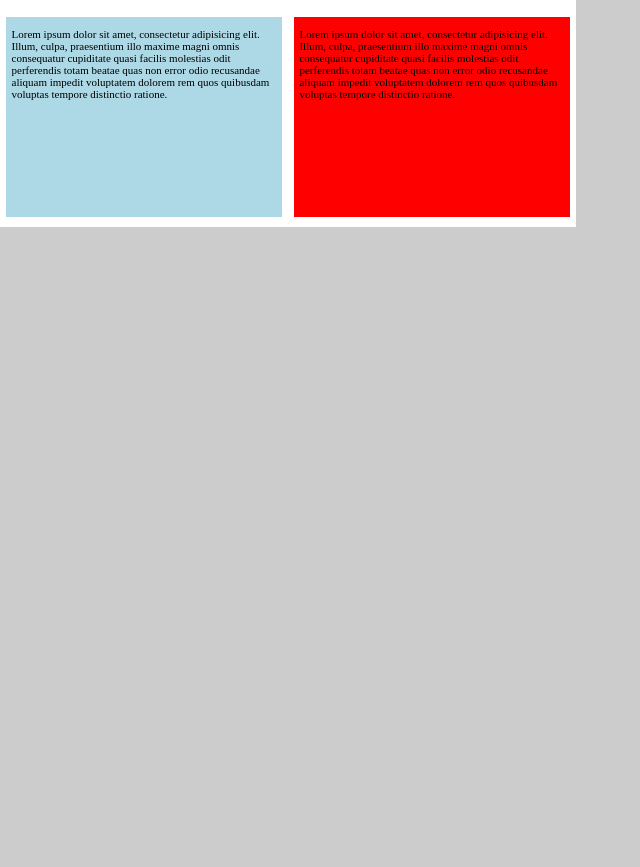
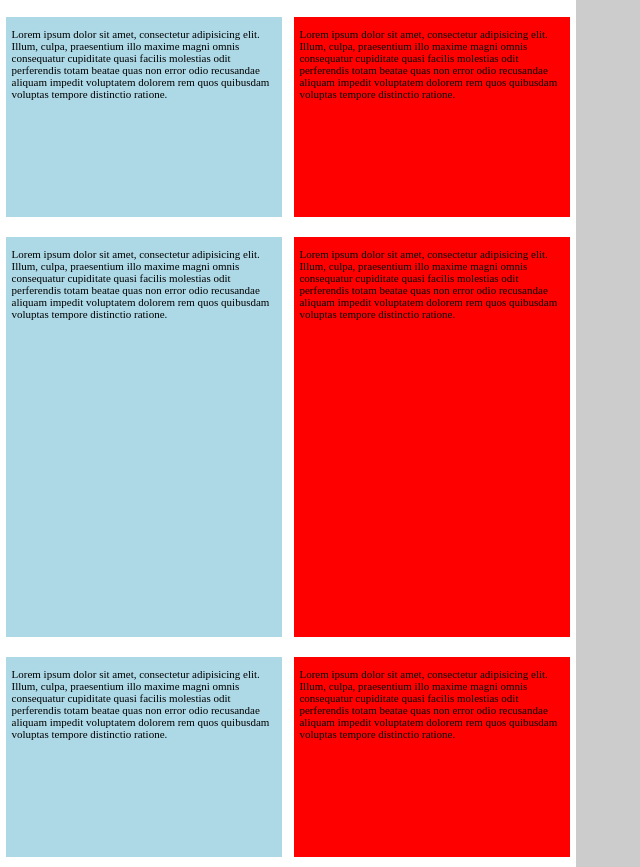
Before and after one commit to andyshora/mobux, a plain HTML site: page index.html in a window 1280 px wide. Shown: the part 633-1500 px from the top of the page, without its empty margins (0-640 px from the left). Before the commit the page ends 860 px from the top, so only its background shows below. Drawn offline with Linux system fonts and the light colour scheme.

Commit message:
viewport fix

```diff
--- a/index.html
+++ b/index.html
@@ -63,5 +63,21 @@
       <p>Lorem ipsum dolor sit amet, consectetur adipisicing elit. Illum, culpa, praesentium illo maxime magni omnis consequatur cupiditate quasi facilis molestias odit perferendis totam beatae quas non error odio recusandae aliquam impedit voluptatem dolorem rem quos quibusdam voluptas tempore distinctio ratione.</p>
     </div>
   </section>
+  <section class="tall">
+    <div>
+      <p>Lorem ipsum dolor sit amet, consectetur adipisicing elit. Illum, culpa, praesentium illo maxime magni omnis consequatur cupiditate quasi facilis molestias odit perferendis totam beatae quas non error odio recusandae aliquam impedit voluptatem dolorem rem quos quibusdam voluptas tempore distinctio ratione.</p>
+    </div>
+    <div>
+      <p>Lorem ipsum dolor sit amet, consectetur adipisicing elit. Illum, culpa, praesentium illo maxime magni omnis consequatur cupiditate quasi facilis molestias odit perferendis totam beatae quas non error odio recusandae aliquam impedit voluptatem dolorem rem quos quibusdam voluptas tempore distinctio ratione.</p>
+    </div>
+  </section>
+  <section>
+    <div>
+      <p>Lorem ipsum dolor sit amet, consectetur adipisicing elit. Illum, culpa, praesentium illo maxime magni omnis consequatur cupiditate quasi facilis molestias odit perferendis totam beatae quas non error odio recusandae aliquam impedit voluptatem dolorem rem quos quibusdam voluptas tempore distinctio ratione.</p>
+    </div>
+    <div>
+      <p>Lorem ipsum dolor sit amet, consectetur adipisicing elit. Illum, culpa, praesentium illo maxime magni omnis consequatur cupiditate quasi facilis molestias odit perferendis totam beatae quas non error odio recusandae aliquam impedit voluptatem dolorem rem quos quibusdam voluptas tempore distinctio ratione.</p>
+    </div>
+  </section>
 </body>
 </html>
```
